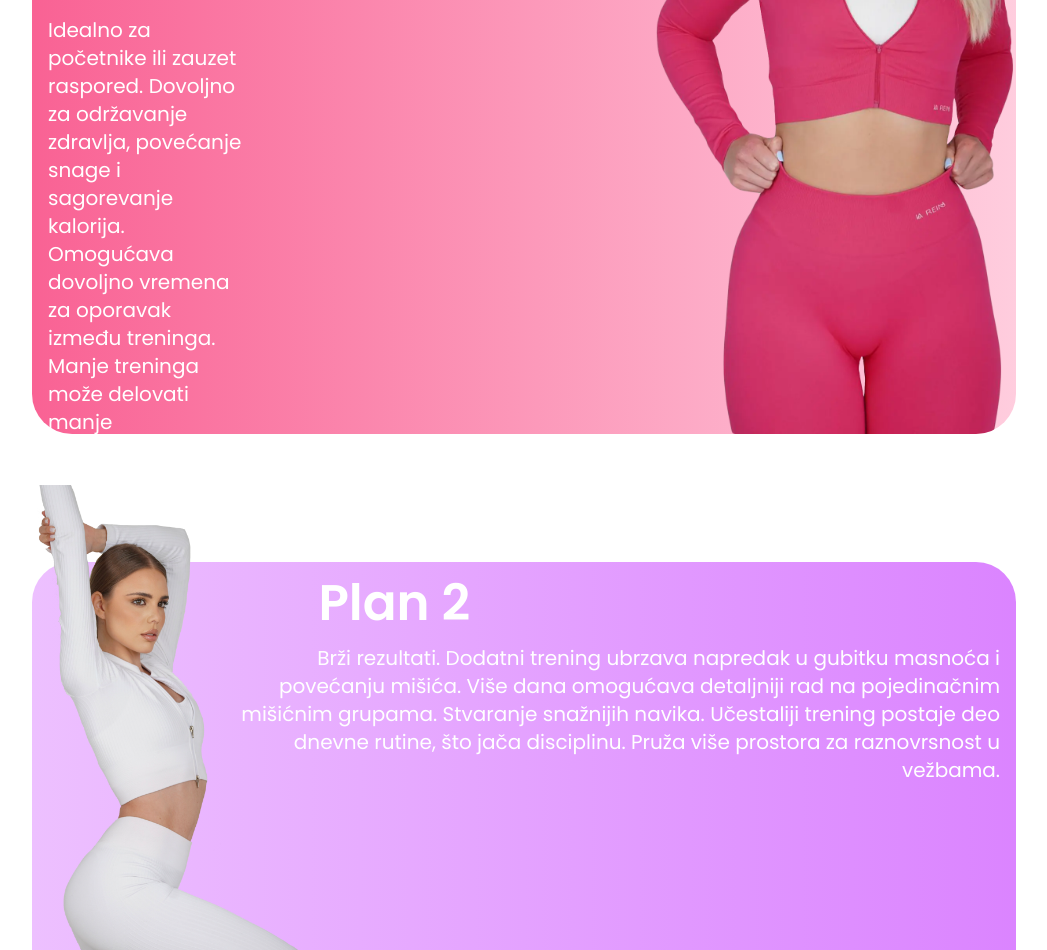
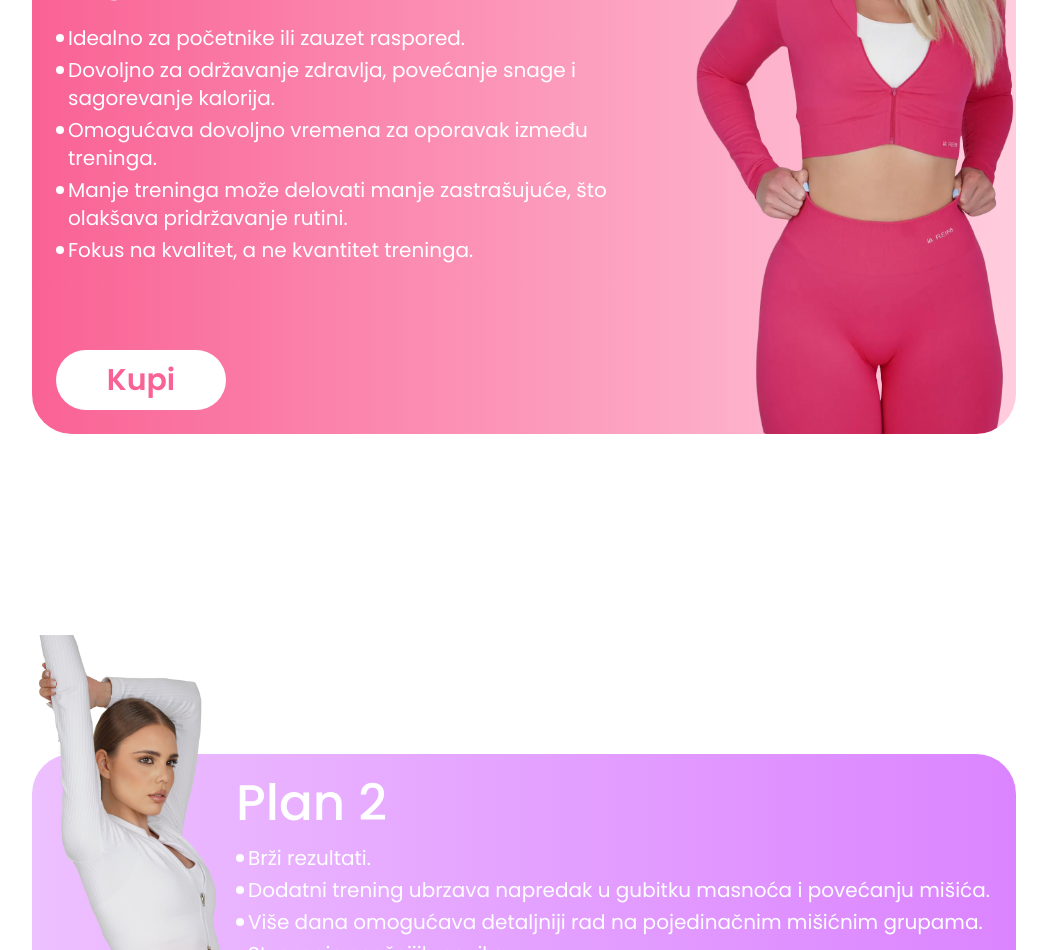
Before and after one commit to uros-simeunovic/gym-frontend, a React (Vite) app: page / in a window 1280 px wide. Shown: the part 2640-3590 px from the top of the page, without its empty margins (116-1163 px from the left). Built offline with nearby package versions, Linux system fonts and the light colour scheme; no server answers.

Commit message:
plan text

```diff
--- a/src/components/Faq.tsx
+++ b/src/components/Faq.tsx
@@ -6,21 +6,25 @@ import { FaqItem } from "./FaqItem";
 const FaqItems = [
   {
     question: "Da li ovaj program moze da koristi svako?",
-    answer: "Lorem ipsum dolor sit amet, consectetuer adipiscing elit, sed diam nonummy nibh euismod tincidunt ut laoreet dolore magna aliquam erat volutpat."
+    answer:
+      "Lorem ipsum dolor sit amet, consectetuer adipiscing elit, sed diam nonummy nibh euismod tincidunt ut laoreet dolore magna aliquam erat volutpat.",
   },
   {
     question: "Kako funkcionise online program?",
-    answer: "Lorem ipsum dolor sit amet, consectetuer adipiscing elit, sed diam nonummy nibh euismod tincidunt ut laoreet dolore magna aliquam erat volutpat."
+    answer:
+      "Lorem ipsum dolor sit amet, consectetuer adipiscing elit, sed diam nonummy nibh euismod tincidunt ut laoreet dolore magna aliquam erat volutpat.",
   },
   {
     question: "Koje u prednosti online programa?",
-    answer: "Lorem ipsum dolor sit amet, consectetuer adipiscing elit, sed diam nonummy nibh euismod tincidunt ut laoreet dolore magna aliquam erat volutpat."
+    answer:
+      "Lorem ipsum dolor sit amet, consectetuer adipiscing elit, sed diam nonummy nibh euismod tincidunt ut laoreet dolore magna aliquam erat volutpat.",
   },
   {
     question: "Da li mogu da se obratim treneru za pomoc?",
-    answer: "Lorem ipsum dolor sit amet, consectetuer adipiscing elit, sed diam nonummy nibh euismod tincidunt ut laoreet dolore magna aliquam erat volutpat."
-  }
-]
+    answer:
+      "Lorem ipsum dolor sit amet, consectetuer adipiscing elit, sed diam nonummy nibh euismod tincidunt ut laoreet dolore magna aliquam erat volutpat.",
+  },
+];
 
 export const Faq = () => {
   return (
@@ -45,6 +49,12 @@ export const Faq = () => {
         <Button
           variant="outline"
           className="rounded-full px-8 py-6 h-auto text-lg border-pink-500 text-pink-500 hover:bg-pink-50"
+          onClick={() => {
+            const contactForm = document.getElementById("contact-form");
+            if (contactForm) {
+              contactForm.scrollIntoView({ behavior: "smooth" });
+            }
+          }}
         >
           Kontaktiraj me
           <ChevronDown className="ml-2 h-5 w-5" />
@@ -52,4 +62,4 @@ export const Faq = () => {
       </div>
     </div>
   );
-}
+};
--- a/src/pages/Components/AskQuestion.tsx
+++ b/src/pages/Components/AskQuestion.tsx
@@ -1,10 +1,11 @@
 import { Input } from "@/components/ui/input";
 import { Textarea } from "@/components/ui/textarea";
-import whiteGrl from "@/assets/WhiteGirl1.png";
+// import whiteGrl from "@/assets/WhiteGirl1.png";
+import whiteGrl from "@/assets/IMG_5642.png";
 
 const AskQuestion = () => {
   return (
-    <div className="h-[600px] relative">
+    <div className="h-[600px] relative" id="contact-form">
       <div className="absolute -left-[200px] sm:-left-[400px] h-[360px] w-[2000px] bg-pink-500 -rotate-[10deg] -z-0" />
       <div className="absolute flex flex-col gap-4 pt-16 px-2 top-[100px]">
         <h2 className="text-white text-2xl sm:text-4xl sm:font-semibold">
@@ -19,7 +20,7 @@ const AskQuestion = () => {
           className="rounded-2xl bg-pink-400 text-white placeholder:text-white"
         />
       </div>
-      <div className="absolute w-[270px] sm:w-[350px] -right-[80px] bottom-0">
+      <div className="absolute w-[500px] sm:w-[350px] left-[70px] -bottom-[20px]">
         <img src={whiteGrl} alt="white-girl" />
       </div>
     </div>
--- a/src/pages/Components/Plans.tsx
+++ b/src/pages/Components/Plans.tsx
@@ -28,18 +28,45 @@ const Plans = () => {
           Lorem ipsum dolor sit amet consectetur adipisicing
         </p>
       </div>
-      <div className="space-y-32">
-        <div className="relative md:h-[500px] p-4 bg-gradient-to-r from-[#f96294] to-[#ffcdde] rounded-[40px] mx-auto">
-          <div className="h-full max-w-[80%] text-white flex flex-col justify-between gap-12">
+      <div className="space-y-32 sm:space-y-80">
+        <div className="relative md:h-[500px] p-6 bg-gradient-to-r from-[#f96294] to-[#ffcdde] rounded-[40px] mx-auto">
+          <div className="h-full text-white flex flex-col justify-between gap-12">
             <div className="space-y-4">
-              <h1 className="text-[50px] font-semibold leading-none">Plan 1</h1>
-              <p className="font-normal text-[12px] sm:text-xl leading-none max-w-[200px]">
-                Idealno za početnike ili zauzet raspored. Dovoljno za održavanje
-                zdravlja, povećanje snage i sagorevanje kalorija. Omogućava
-                dovoljno vremena za oporavak između treninga. Manje treninga
-                može delovati manje zastrašujuće, što olakšava pridržavanje
-                rutini. Fokus na kvalitet, a ne kvantitet treninga.
-              </p>
+              <h1 className="text-[50px] font-medium leading-none">Plan 1</h1>
+              <ol className="font-normal text-[12px] sm:text-xl leading-[16px] space-y-1 max-w-[60%]">
+                <li className="relative">
+                  <div className="absolute left-0 top-[4px] sm:top-[10px] w-[8px] h-[8px] rounded-full bg-white" />
+                  <p className="ml-3">
+                    Idealno za početnike ili zauzet raspored.
+                  </p>
+                </li>
+                <li className="relative">
+                  <div className="absolute left-0 top-[4px] sm:top-[10px] w-[8px] h-[8px] rounded-full bg-white" />
+                  <p className="ml-3">
+                    Dovoljno za održavanje zdravlja, povećanje snage i
+                    sagorevanje kalorija.
+                  </p>
+                </li>
+                <li className="relative">
+                  <div className="absolute left-0 top-[4px] sm:top-[10px] w-[8px] h-[8px] rounded-full bg-white" />
+                  <p className="ml-3">
+                    Omogućava dovoljno vremena za oporavak između treninga.
+                  </p>
+                </li>
+                <li className="relative">
+                  <div className="absolute left-0 top-[4px] sm:top-[10px] w-[8px] h-[8px] rounded-full bg-white" />
+                  <p className="ml-3">
+                    Manje treninga može delovati manje zastrašujuće, što
+                    olakšava pridržavanje rutini.
+                  </p>
+                </li>
+                <li className="relative">
+                  <div className="absolute left-0 top-[4px] sm:top-[10px] w-[8px] h-[8px] rounded-full bg-white" />
+                  <p className="ml-3">
+                    Fokus na kvalitet, a ne kvantitet treninga.
+                  </p>
+                </li>
+              </ol>
             </div>
             {userDetails?.paidPlan == "I1euJf8LyuMbj3GLVoh9" ? (
               <Button
@@ -58,24 +85,56 @@ const Plans = () => {
             )}
           </div>
           <div className="absolute bottom-0 right-0 rounded-br-[40px] overflow-hidden">
-            <img src={plan1Image} className="w-[180px] sm:w-[360px]" />
+            <img src={plan1Image} className="w-[180px] sm:w-[320px]" />
           </div>
         </div>
-        <div className="relative md:h-[500px] flex p-4 bg-gradient-to-r from-[#edc0ff] to-[#db84ff] rounded-[40px] mx-auto">
+        <div className="relative md:h-[500px] flex p-6 bg-gradient-to-r from-[#edc0ff] to-[#db84ff] rounded-[40px] mx-auto">
           <div className="absolute bottom-0 left-[5px] overflow-hidden">
-            <img src={whitePlan2} className="w-[170px] sm:w-[280px]" />
+            <img src={whitePlan2} className="w-[180px] sm:w-[300px]" />
           </div>
-          <div className="max-w-[250px] sm:max-w-[80%] ml-auto text-white flex flex-col justify-between gap-12">
+          <div className="ml-[120px] sm:ml-[180px] text-white flex flex-col justify-between gap-12">
             <div className="space-y-4">
-              <h1 className="text-[50px] font-semibold leading-none ml-20 text-left">
+              <h1 className="text-[50px] font-medium leading-none text-left">
                 Plan 2
               </h1>
-              <p className="font-normal text-[12px] sm:text-xl text-right leading-none">
-                Brži rezultati. Dodatni trening ubrzava napredak u gubitku
-                masnoća i povećanju mišića. Više dana omogućava detaljniji rad
-                na pojedinačnim mišićnim grupama. Stvaranje snažnijih navika.
-                Učestaliji trening postaje deo dnevne rutine, što jača
-                disciplinu. Pruža više prostora za raznovrsnost u vežbama.
+              <p className="font-normal text-[12px] sm:text-xl leading-none">
+                <ol className="font-normal text-[12px] sm:text-xl leading-[16px] space-y-1">
+                  <li className="relative">
+                    <div className="absolute left-0 top-[4px] sm:top-[10px] w-[8px] h-[8px] rounded-full bg-white" />
+                    <p className="ml-3">Brži rezultati.</p>
+                  </li>
+                  <li className="relative">
+                    <div className="absolute left-0 top-[4px] sm:top-[10px] w-[8px] h-[8px] rounded-full bg-white" />
+                    <p className="ml-3">
+                      Dodatni trening ubrzava napredak u gubitku masnoća i
+                      povećanju mišića.
+                    </p>
+                  </li>
+                  <li className="relative">
+                    <div className="absolute left-0 top-[4px] sm:top-[10px] w-[8px] h-[8px] rounded-full bg-white" />
+                    <p className="ml-3">
+                      Više dana omogućava detaljniji rad na pojedinačnim
+                      mišićnim grupama.
+                    </p>
+                  </li>
+                  <li className="relative">
+                    <div className="absolute left-0 top-[4px] sm:top-[10px] w-[8px] h-[8px] rounded-full bg-white" />
+                    <p className="ml-3">Stvaranje snažnijih navika.</p>
+                  </li>
+                  <li className="relative">
+                    <div className="absolute left-0 top-[4px] sm:top-[10px] w-[8px] h-[8px] rounded-full bg-white" />
+                    <p className="ml-3">
+                      Učestaliji trening postaje deo dnevne rutine, što jača
+                      disciplinu.
+                    </p>
+                  </li>
+                  <li className="relative">
+                    <div className="absolute left-0 top-[4px] sm:top-[10px] w-[8px] h-[8px] rounded-full bg-white" />
+                    <p className="ml-3">
+                      Pruža više prostora za raznovrsnost u vežbama.
+                    </p>
+                  </li>
+                </ol>
               </p>
             </div>
             <div className="ml-auto">
```
Also changed, not shown: 2 other files (tests, documents, lock files or other folders).
